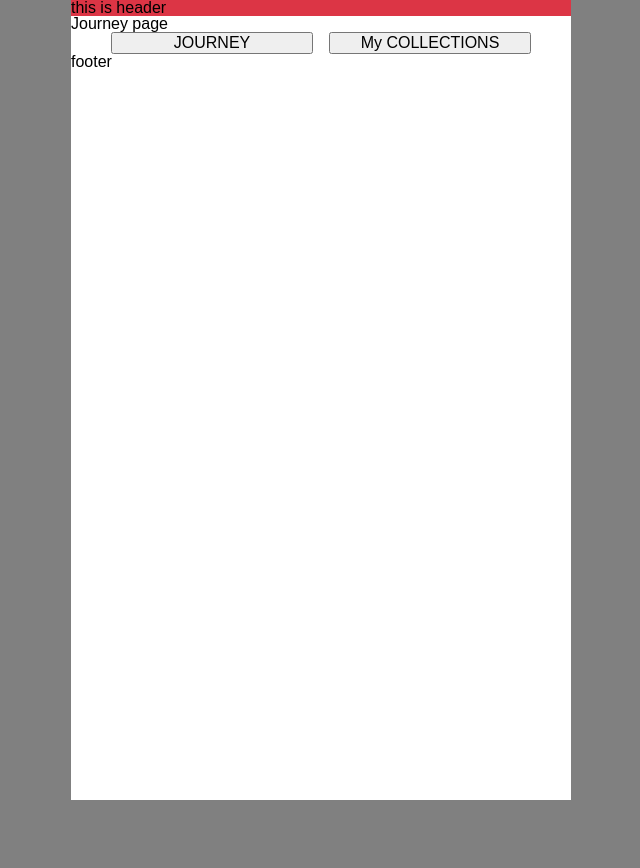
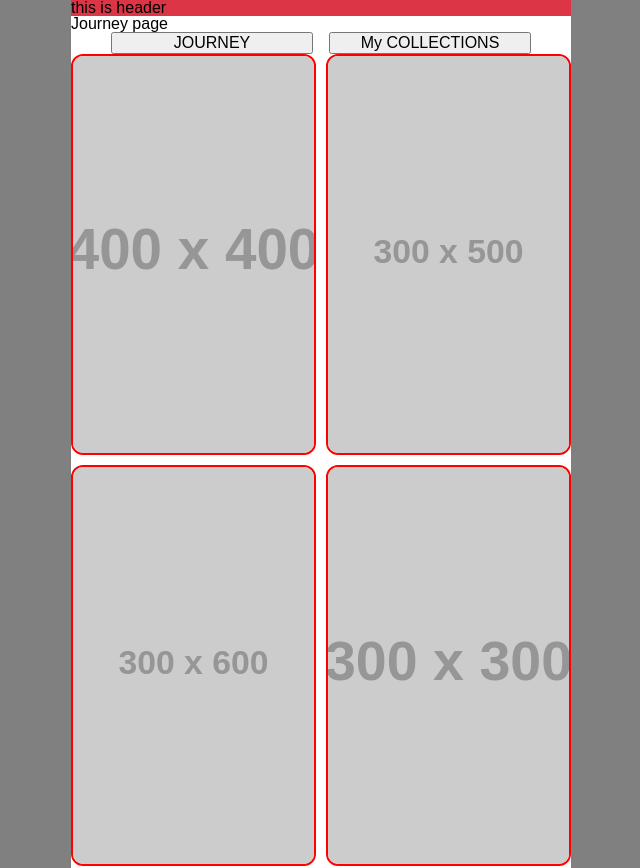
Before and after one commit to Lv2-Recsys-01/styl-frontend, a React (Create React App) app: page /journey in a window 1280 px wide. Shown: the top 868 px of the page, without its empty margins (319-959 px from the left). Before the commit the page ends 800 px from the top, so only its background shows below. Built offline with nearby package versions, Linux system fonts and the light colour scheme.

Commit message:
feat: image grid view for different img size

```diff
--- /dev/null
+++ b/src/components/ImageGridView/index.jsx
@@ -0,0 +1,53 @@
+import React from "react";
+import { styled } from "styled-components";
+
+const S = {
+    GridWrapper: styled.div`
+        display: grid;
+        grid-template-columns: repeat(2, 1fr);
+        grid-gap: 10px;
+    `,
+    GridItem: styled.div`
+        position: relative;
+        width: 100%;
+        padding-top: calc(162% / 1); /* 황금비 1.618의 근사값. 가로 대비 세로의 높이 */
+        overflow: hidden;
+        border-radius: 12px;
+        border: 2px solid red;
+
+        img {
+            position: absolute;
+            top: 0;
+            left: 0;
+            width: 100%;
+            height: 100%;
+            object-fit: cover;
+        }
+    `,
+};
+
+function getRandomNumber() {
+    var min = Math.ceil(300 / 100); // 3
+    var max = Math.floor(600 / 100); // 6
+    var randomNumber = Math.floor(Math.random() * (max - min + 1)) + min;
+    return randomNumber * 100;
+}
+
+function ImageGridView() {
+    const arr = new Array(12).fill(0);
+    return (
+        <S.GridWrapper>
+            {arr.map((_, idx) => {
+                const randomNumWidth = getRandomNumber();
+                const randomNumHeight = getRandomNumber();
+                return (
+                    <S.GridItem key={idx}>
+                        <img src={`https://placehold.co/${randomNumWidth}x${randomNumHeight}`} />
+                    </S.GridItem>
+                );
+            })}
+        </S.GridWrapper>
+    );
+}
+
+export default ImageGridView;
--- a/src/pages/Journey/index.jsx
+++ b/src/pages/Journey/index.jsx
@@ -1,11 +1,13 @@
 import React from "react";
 import ToggleRouter from "../../components/ToggleRouter";
+import ImageGridView from "../../components/ImageGridView";
 
 function Journey() {
     return (
         <div>
             Journey page
             <ToggleRouter />
+            <ImageGridView />
         </div>
     );
 }
--- a/src/pages/MyPage/index.jsx
+++ b/src/pages/MyPage/index.jsx
@@ -1,11 +1,13 @@
 import React from "react";
 import ToggleRouter from "../../components/ToggleRouter";
+import ImageGridView from "../../components/ImageGridView";
 
 function MyPage() {
     return (
         <div>
             Collections
             <ToggleRouter />
+            <ImageGridView />
         </div>
     );
 }
```
